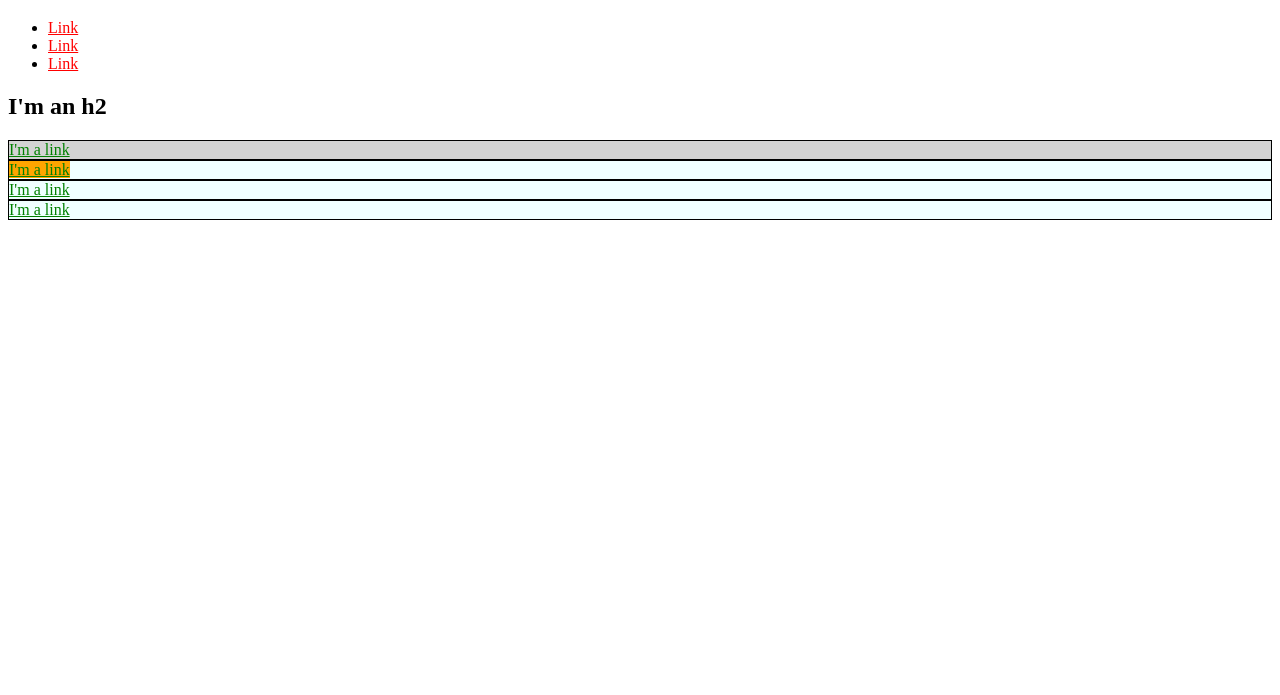
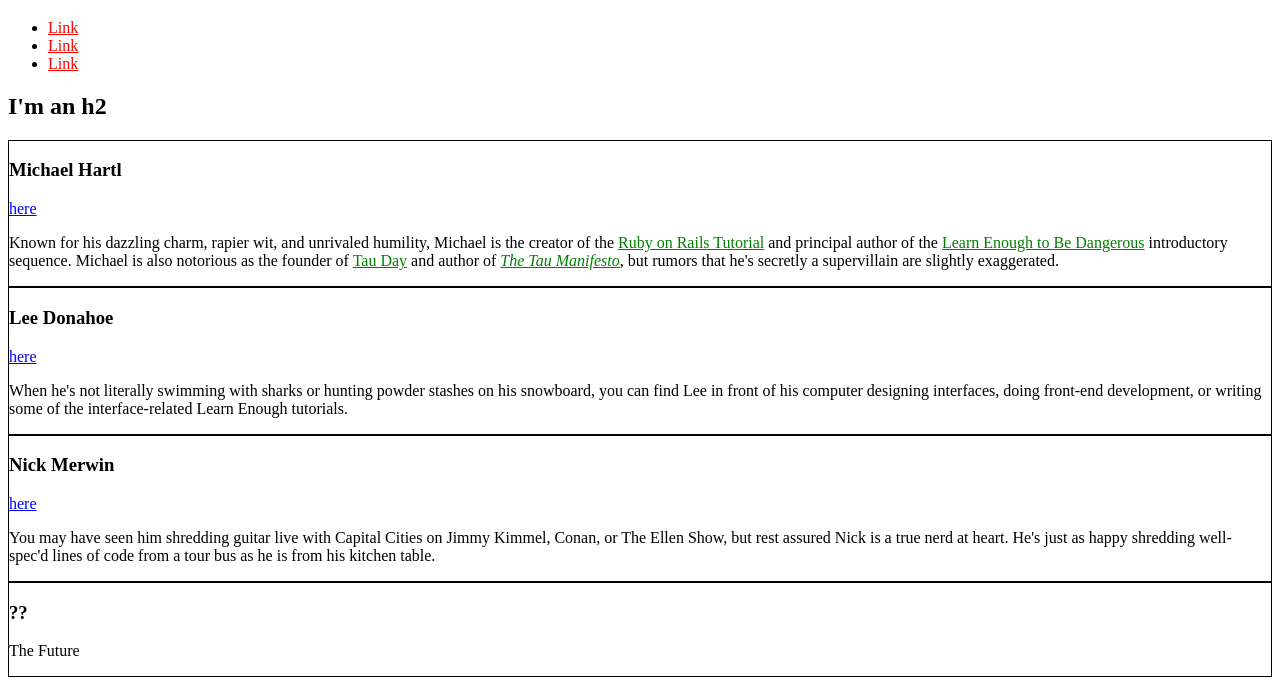
Before and after one commit to kevinchicken/kevinchicken.github.io, a plain HTML site: page index.html in a window 1280 px wide. Shown: the part 61-756 px from the top of the page. Drawn offline with Linux system fonts and the light colour scheme.

Commit message:
priority and specificity

```diff
--- a/index.html
+++ b/index.html
@@ -4,22 +4,22 @@
     <title>Test Page: Don't Panic</title>
     <meta charset="utf-8">
     <style>
+        /* GLOBAL STYLES */
       a {
-            color: red
+        color: #f00;
       }
-        #exec-bio {
-            background-color: lightgray;
+      /* div.bio-box {
+        border: 1px solid green;
+      } */
+      /* SOCIAL STYLES */
+      .social-link {
+        color: blue;
       }
-        #exec-bio2 {
-            background-color: orange;
-        }
+      /* BIO STYLES */
       .bio-box {
         border: 1px solid black;
       }
-        .bio-box-2 {
-            background-color: azure;
-        }
-        .bio-box a {
+      .bio-copy a {
         color: green;
       }
     </style>
@@ -38,17 +38,54 @@
       </li>
     </ul>
     <h2>I'm an h2</h2>
-    <div id="exec-bio" class="bio-box bio-box-2">
-      <a href="https://example.com/">I'm a link</a>
+    <div class="bio-box">
+      <h3>Michael Hartl</h3>
+      <a href="https://twitter.com/mhartl" class="social-link">here</a>
+      <div class="bio-copy">
+      <p>
+        Known for his dazzling charm, rapier wit, and unrivaled humility,
+        Michael is the creator of the
+        <a href="https://www.railstutorial.org/">Ruby on Rails
+        Tutorial</a> and principal author of the
+        <a href="https://learnenough.com/">
+        Learn Enough to Be Dangerous</a> introductory sequence. Michael
+        is also notorious as the founder of
+        <a href="http://tauday.com/">Tau Day</a> and author of
+        <a href="http://tauday.com/tau-manifesto"><em>The Tau
+        Manifesto</em></a>, but rumors that he's secretly a supervillain
+        are slightly exaggerated.
+      </p>
     </div>
-    <div class="bio-box bio-box-2">
-      <a id="exec-bio2" href="https://example.com/">I'm a link</a>
     </div>
-    <div class="bio-box bio-box-2">
-      <a href="https://example.com/">I'm a link</a>
+    <div class="bio-box">
+      <h3>Lee Donahoe</h3>
+      <a href="https://twitter.com/leedonahoe" class="social-link">here</a>
+      <div class="bio-copy">
+      <p>
+        When he's not literally swimming with sharks or hunting powder stashes on
+        his snowboard, you can find Lee in front of his computer designing
+        interfaces, doing front-end development, or writing some of the
+        interface-related Learn Enough tutorials.
+      </p>
     </div>
-    <div class="bio-box bio-box-2">
-      <a href="https://example.com/">I'm a link</a>
+    </div>
+    <div class="bio-box">
+      <h3>Nick Merwin</h3>
+      <a href="https://twitter.com/nickmerwin" class="social-link">here</a>
+      <div class="bio-copy">
+      <p>
+        You may have seen him shredding guitar live with Capital Cities on Jimmy
+        Kimmel, Conan, or The Ellen Show, but rest assured Nick is a true nerd at
+        heart. He's just as happy shredding well-spec'd lines of code from a tour
+        bus as he is from his kitchen table.
+      </p>
+    </div>
+    </div>
+    <div class="bio-box">
+      <h3>??</h3>
+      <p>
+        The Future
+      </p>
     </div>
   </body>
 </html>
```
Lines whose indentation alone changed are shown as unchanged.
